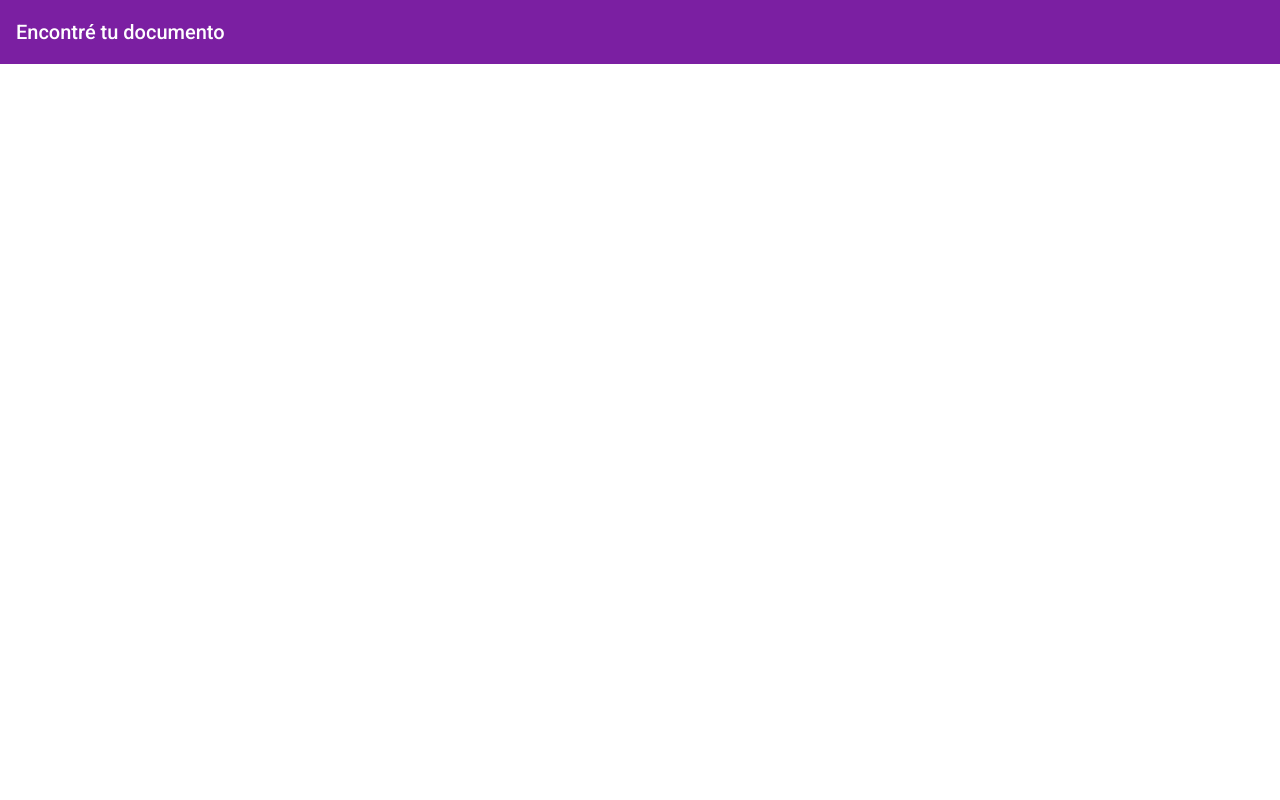
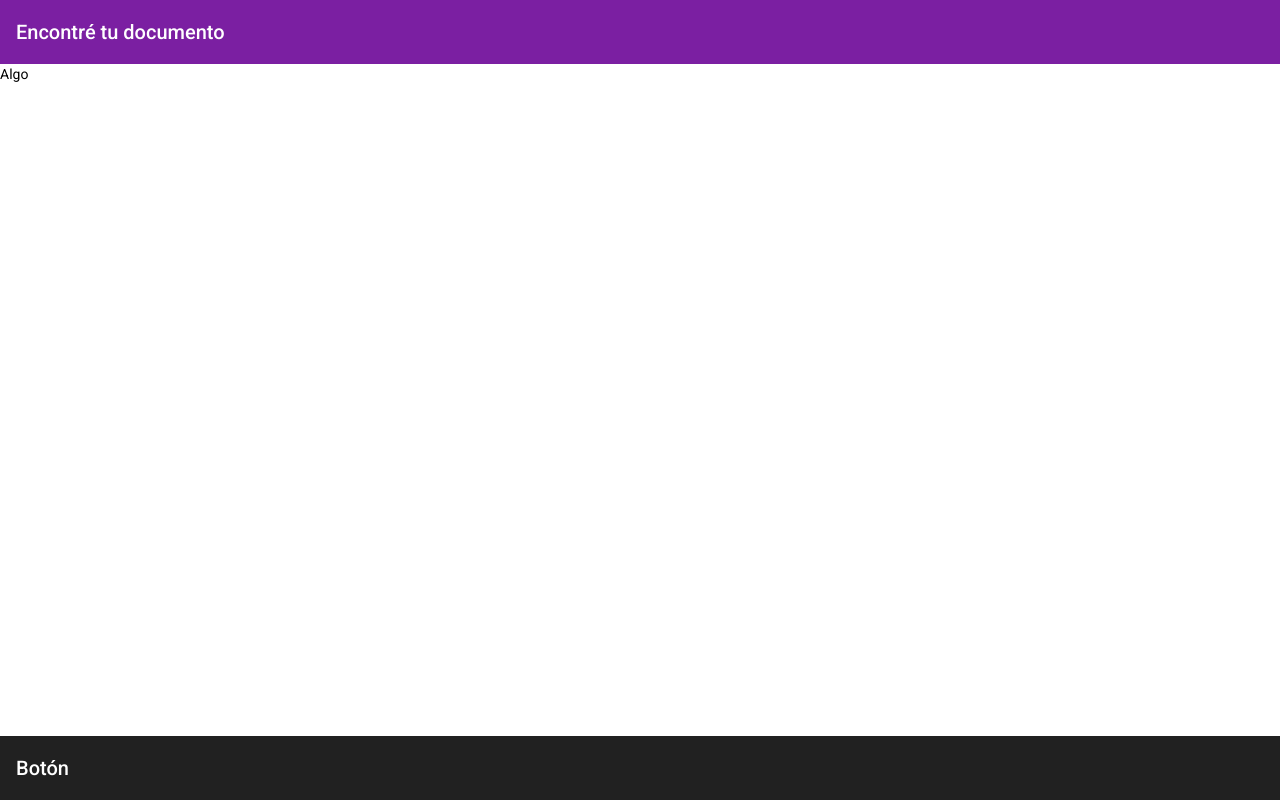
Before and after one commit to federico1818/encontretudocumento-web, an Angular app: page / in a window 1280 px wide. Built offline with nearby package versions, Linux system fonts and the light colour scheme.

Commit message:
install layout cdk

```diff
--- a/package.json
+++ b/package.json
@@ -16,6 +16,7 @@
     "@angular/common": "~10.1.1",
     "@angular/compiler": "~10.1.1",
     "@angular/core": "~10.1.1",
+    "@angular/flex-layout": "^10.0.0-beta.32",
     "@angular/forms": "~10.1.1",
     "@angular/material": "^10.2.0",
     "@angular/platform-browser": "~10.1.1",
--- a/src/app/app.component.html
+++ b/src/app/app.component.html
@@ -1,3 +1,17 @@
-<mat-toolbar color="primary">
-    <span>Encontré tu documento</span>
-</mat-toolbar>
+<div
+    class="container"
+    gdAreas="header | main | footer"
+    gdRows="auto 1fr auto">
+
+    <mat-toolbar color="primary" gdArea="header">
+        <span>Encontré tu documento</span>
+    </mat-toolbar>
+
+    <main gdArea="main">
+        Algo
+    </main>
+
+    <mat-toolbar gdArea="footer">
+        <span>Botón</span>
+    </mat-toolbar>
+</div>
--- a/src/app/app.component.scss
+++ b/src/app/app.component.scss
@@ -0,0 +1,3 @@
+.container {
+    height: 100%;
+}
--- a/src/app/app.module.ts
+++ b/src/app/app.module.ts
@@ -1,6 +1,7 @@
 import { BrowserModule } from '@angular/platform-browser'
 import { NgModule } from '@angular/core'
 import { BrowserAnimationsModule } from '@angular/platform-browser/animations'
+import { FlexLayoutModule } from '@angular/flex-layout'
 
 import { MaterialModule } from './material/material.module'
 import { AppRoutingModule } from './app-routing.module'
@@ -13,6 +14,7 @@ import { AppComponent } from './app.component'
     imports: [
         BrowserModule,
         MaterialModule,
+        FlexLayoutModule,
         AppRoutingModule,
         BrowserAnimationsModule
     ],
```
Also changed, not shown: 1 other file (tests, documents, lock files or other folders).
